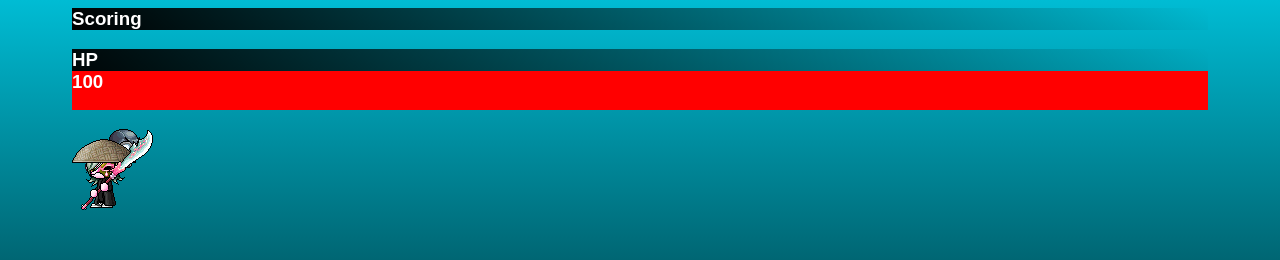
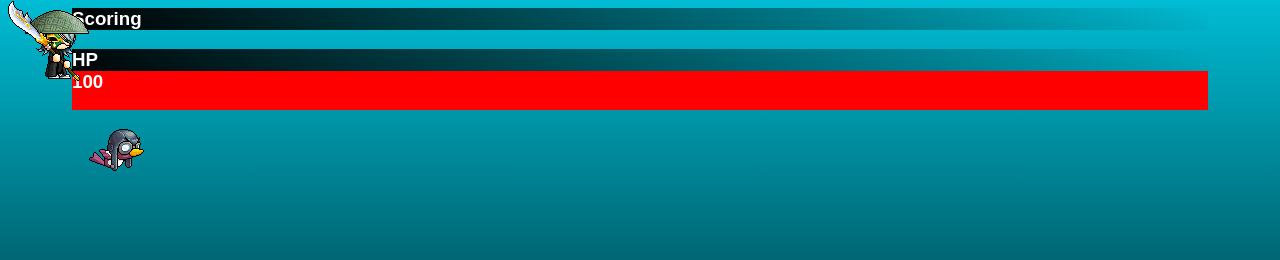
Before and after one commit to mercuriousreign/mercuriousreign.github.io, a plain HTML site: page minigame.html in a window 1280 px wide. Shown: the top 260 px of the page. Drawn offline with Linux system fonts and the light colour scheme.

Commit message:
remove extra player and add fixes

```diff
--- a/game.js
+++ b/game.js
@@ -18,6 +18,10 @@ let score = 0
 let moving = false
 let HealthPoints = 100
 HP.textContent = HealthPoints
+HP.style.width = (HealthPoints / 100) * 100 + '%'
+
+player.style.left = x + 'px'
+player.style.top = y + 'px'
 
 //Keyboard events
 document.addEventListener('keydown', (event) => {
@@ -85,6 +89,7 @@ const mobbat_summon = setInterval(() => {
     console.log('mouse over mob happening')
     HealthPoints -= 10
     HP.textContent = HealthPoints
+    HP.style.width = (HealthPoints / 100) * 100 + '%'
     game_win.removeChild(mob1)
   })
 
@@ -121,6 +126,7 @@ const mobeye_summon = setInterval(() => {
     console.log('mouse over mob happening')
     HealthPoints -= 10
     HP.textContent = HealthPoints
+    HP.style.width = (HealthPoints / 100) * 100 + '%'
     game_win.removeChild(mob1)
   })
 
--- a/minigame.html
+++ b/minigame.html
@@ -26,19 +26,12 @@
     >
       <img src="img/Tweeter-move.gif" alt="Thumbnail of MercuryRaven" />
     </div>
-    <div id="player" style="position: absolute">
+    <div id="player" style="position: absolute; transform: scaleX(-1)">
       <img
         id="player_sprite"
         src="img/sprite-stand.gif"
         alt="Thumbnail of MercuryRaven"
       />
     </div>
-    <div id="player3" style="position: absolute; filter: hue-rotate(295deg)">
-      <img
-        id="player3.3"
-        src="img/sprite-stand.gif"
-        alt="Thumbnail of MercuryRaven"
-      />
-    </div>
   </div>
 </html>
```
